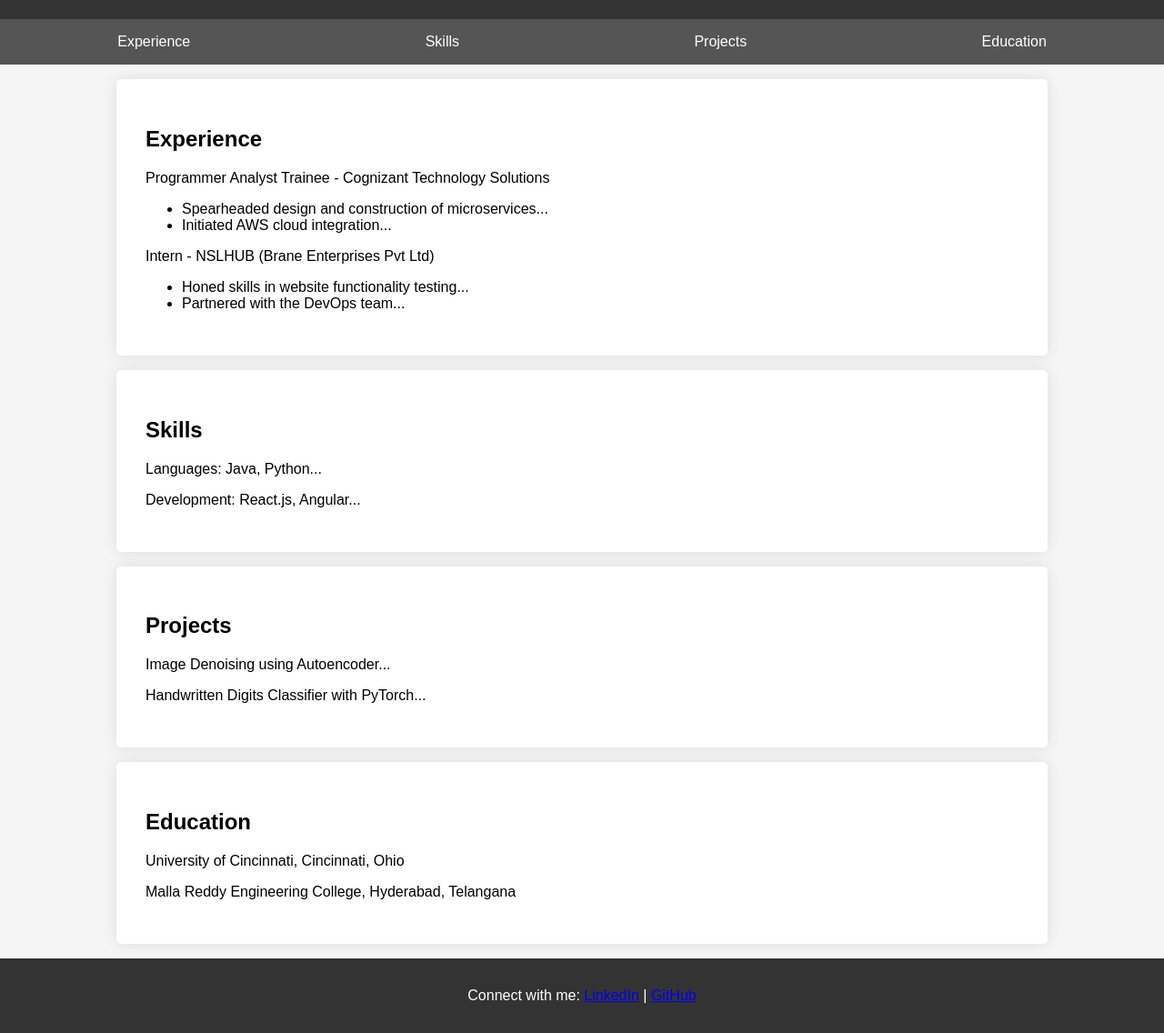
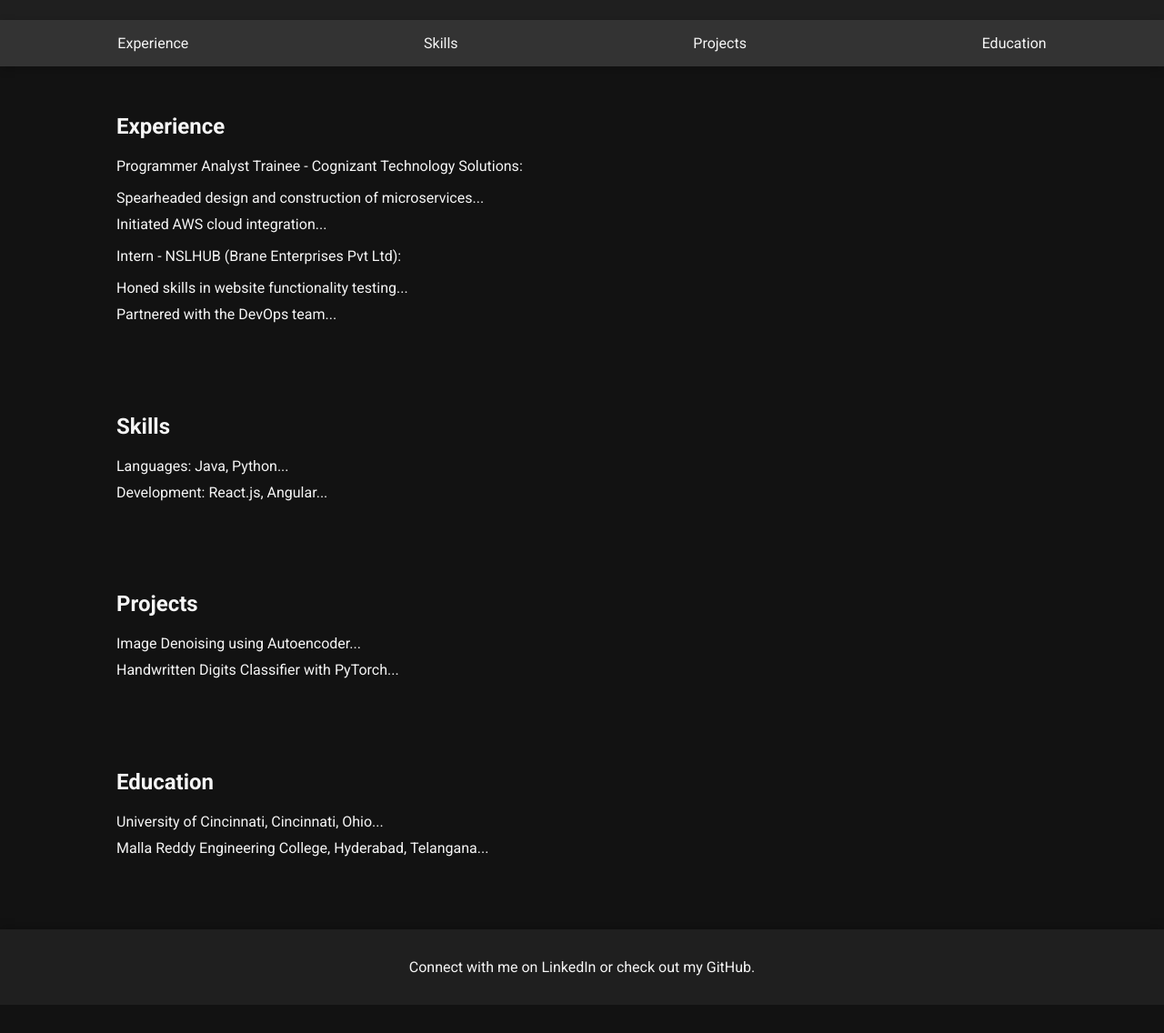
Before and after one commit to anikethc/anikethc.github.io, a plain HTML site: page index.html in a window 1280 px wide. Shown: the part 91-1227 px from the top of the page at 91% size. After the commit the page ends 1196 px from the top, so only its background shows below. Drawn offline with Linux system fonts and the light colour scheme.

Commit message:
editing index.html

```diff
--- a/index.html
+++ b/index.html
@@ -5,59 +5,73 @@
     <meta charset="UTF-8">
     <meta name="viewport" content="width=device-width, initial-scale=1.0">
     <title>Aniketh C's Portfolio</title>
+    <link href="https://fonts.googleapis.com/css2?family=Roboto:wght@300;400;700&display=swap" rel="stylesheet">
     <style>
+        /* Global Styles */
         body {
-            font-family: Arial, sans-serif;
+            font-family: 'Roboto', sans-serif;
             margin: 0;
             padding: 0;
-            background-color: #f5f5f5;
+            color: #f5f5f5;
+            background-color: #121212;
             transition: all 0.3s;
         }
 
-        header {
-            background-color: #333;
-            color: #fff;
-            text-align: center;
-            padding: 1em 0;
-            transition: background 0.3s;
+        h1, h2, a {
+            text-decoration: none;
         }
 
+        a {
+            color: #f5f5f5;
+        }
+
+        ul {
+            list-style-type: none;
+            padding-left: 0;
+        }
+
+        /* Header Styles */
+        header {
+            background-color: #1f1f1f;
+            padding: 1em 0;
+            text-align: center;
+            box-shadow: 0px 3px 10px rgba(0, 0, 0, 0.2);
+        }
+
+        /* Navigation Styles */
         nav {
             display: flex;
             justify-content: space-around;
-            background-color: #555;
+            background-color: #333;
             padding: 0.5em 0;
+            box-shadow: 0px 3px 10px rgba(0, 0, 0, 0.2);
         }
 
         nav a {
-            color: #fff;
-            text-decoration: none;
             padding: 0.5em 1em;
-            transition: background 0.3s;
+            transition: background-color 0.3s;
         }
 
         nav a:hover {
-            background-color: #777;
+            background-color: #555;
         }
 
+        /* Section Styles */
         section {
-            padding: 2em;
-            background: white;
-            margin: 1em 10%;
-            border-radius: 5px;
-            box-shadow: 0px 0px 15px rgba(0, 0, 0, 0.1);
+            padding: 2em 10%;
         }
 
+        section ul li {
+            margin: 10px 0;
+        }
+
+        /* Footer Styles */
         footer {
-            background-color: #333;
-            color: #fff;
+            background-color: #1f1f1f;
             text-align: center;
             padding: 1em 0;
-        }
-
-        section, nav, header {
-            opacity: 0;
-            transform: translateY(-20px);
+            box-shadow: 0px -3px 10px rgba(0, 0, 0, 0.2);
+            margin-top: 2em;
         }
     </style>
 </head>
@@ -76,12 +90,12 @@
 
     <section id="experience">
         <h2>Experience</h2>
-        <p>Programmer Analyst Trainee - Cognizant Technology Solutions</p>
+        <p>Programmer Analyst Trainee - Cognizant Technology Solutions:</p>
         <ul>
             <li>Spearheaded design and construction of microservices...</li>
             <li>Initiated AWS cloud integration...</li>
         </ul>
-        <p>Intern - NSLHUB (Brane Enterprises Pvt Ltd)</p>
+        <p>Intern - NSLHUB (Brane Enterprises Pvt Ltd):</p>
         <ul>
             <li>Honed skills in website functionality testing...</li>
             <li>Partnered with the DevOps team...</li>
@@ -90,38 +104,31 @@
 
     <section id="skills">
         <h2>Skills</h2>
-        <p>Languages: Java, Python...</p>
-        <p>Development: React.js, Angular...</p>
+        <ul>
+            <li>Languages: Java, Python...</li>
+            <li>Development: React.js, Angular...</li>
+        </ul>
     </section>
 
     <section id="projects">
         <h2>Projects</h2>
-        <p>Image Denoising using Autoencoder...</p>
-        <p>Handwritten Digits Classifier with PyTorch...</p>
+        <ul>
+            <li>Image Denoising using Autoencoder...</li>
+            <li>Handwritten Digits Classifier with PyTorch...</li>
+        </ul>
     </section>
 
     <section id="education">
         <h2>Education</h2>
-        <p>University of Cincinnati, Cincinnati, Ohio</p>
-        <p>Malla Reddy Engineering College, Hyderabad, Telangana</p>
+        <ul>
+            <li>University of Cincinnati, Cincinnati, Ohio...</li>
+            <li>Malla Reddy Engineering College, Hyderabad, Telangana...</li>
+        </ul>
     </section>
 
     <footer>
-        <p>Connect with me: <a href="https://www.linkedin.com/in/anikethc" target="_blank">LinkedIn</a> | <a href="https://github.com/anikethc" target="_blank">GitHub</a></p>
+        <p>Connect with me on <a href="https://www.linkedin.com/in/anikethc" target="_blank">LinkedIn</a> or check out my <a href="https://github.com/anikethc" target="_blank">GitHub</a>.</p>
     </footer>
-
-    <script>
-        document.addEventListener("DOMContentLoaded", function () {
-            const elements = document.querySelectorAll("section, nav, header");
-
-            for (let el of elements) {
-                setTimeout(function () {
-                    el.style.opacity = "1";
-                    el.style.transform = "translateY(0)";
-                }, 300);
-            }
-        });
-    </script>
 </body>
 
 </html>
```
